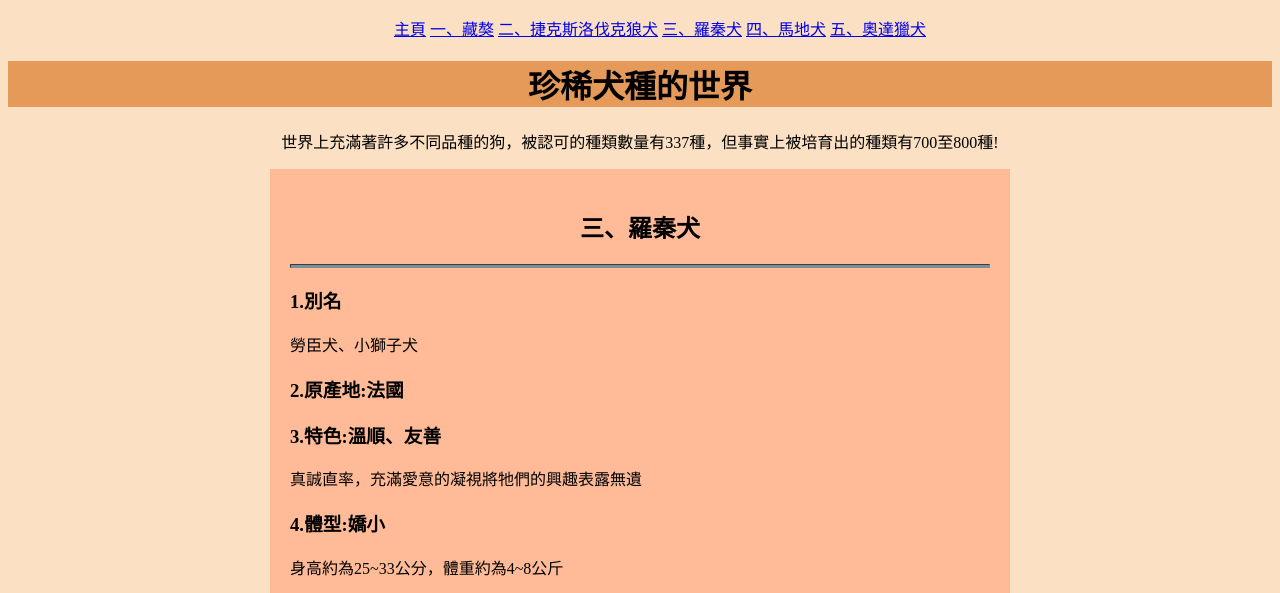
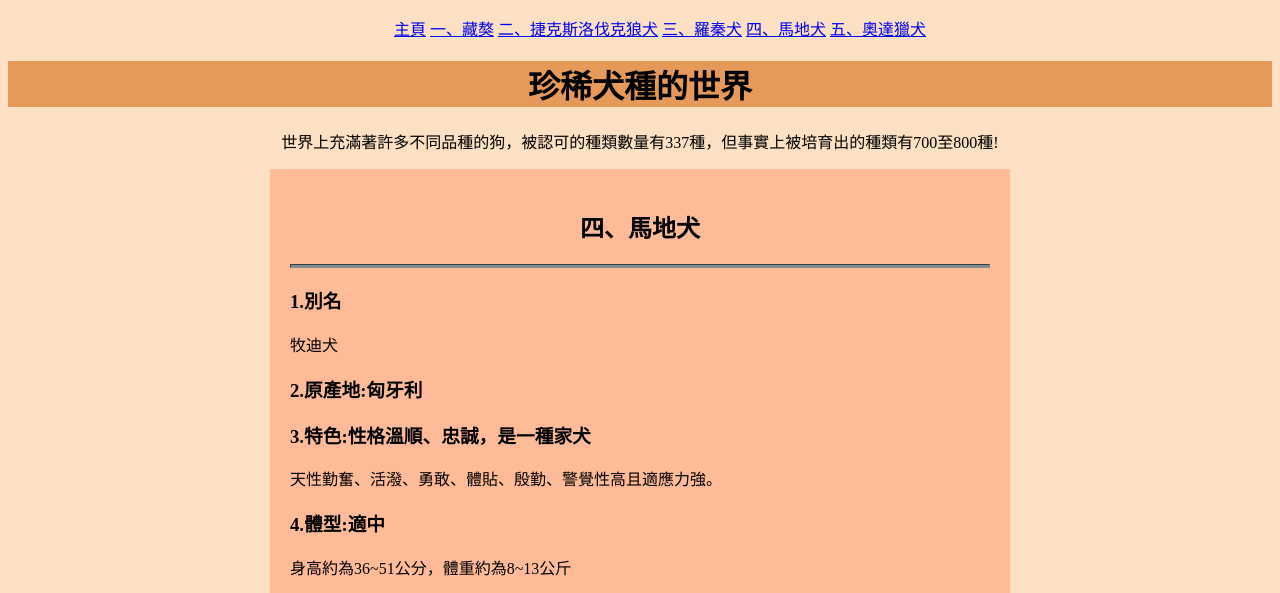
Before and after one commit to Jeffrey113/RareDogs3.github.io, a plain HTML site: page index.html in a window 1280 px wide. Shown: the top 593 px of the page. Drawn offline with nearby package versions, Linux system fonts and the light colour scheme; grey boxes are pictures that could not be loaded.

Commit message:
index.html

```diff
--- a/index.html
+++ b/index.html
@@ -13,7 +13,7 @@
         <li class="page-item"><a class="page-link" href="https://jeffrey113.github.io/RareDogs1.github.io">一、藏獒</a></li>
         <li class="page-item"><a class="page-link" href="https://jeffrey113.github.io/RareDogs.github.io">二、捷克斯洛伐克狼犬</a></li>
         <li class="page-item"><a class="page-link" href="https://jeffrey113.github.io/RareDogs2.github.io">三、羅秦犬</a></li>
-        <li class="page-item"><a class="page-link" href="#">四、馬地犬</a></li>
+        <li class="page-item"><a class="page-link" href="https://jeffrey113.github.io/RareDogs3.github.io">四、馬地犬</a></li>
         <li class="page-item"><a class="page-link" href="#">五、奧達獵犬</a></li>
       </ul>
     </nav>
@@ -21,18 +21,18 @@
     <h1>珍稀犬種的世界</h1>
     </div>
     <p class="intro">世界上充滿著許多不同品種的狗，被認可的種類數量有337種，但事實上被培育出的種類有700至800種!</p>
-    <div class="introduce">
-      <h2>三、羅秦犬</h2>
+   <div class="introduce">
+      <h2>四、馬地犬</h2>
       <hr>
       <section>
         <h3>1.別名</h3>
-        <p>勞臣犬、小獅子犬</p>
-        <h3>2.原產地:法國</h3>
-        <h3>3.特色:溫順、友善</h3>
-        <p>真誠直率，充滿愛意的凝視將牠們的興趣表露無遺</p>
-        <h3>4.體型:嬌小</h3>
-        <p>身高約為25~33公分，體重約為4~8公斤</p>
-        <img src="https://petpetgroup.com.hk/wp-content/uploads/2018/05/lowchen-2.jpg" width="700" >
+        <p>牧迪犬</p>
+        <h3>2.原產地:匈牙利</h3>
+        <h3>3.特色:性格溫順、忠誠，是一種家犬</h3>
+        <p>天性勤奮、活潑、勇敢、體貼、殷勤、警覺性高且適應力強。</p>
+        <h3>4.體型:適中</h3>
+        <p>身高約為36~51公分，體重約為8~13公斤</p>
+        <img src="https://cdn.royalcanin-weshare-online.io/YyIdHmsBaxEApS7LSR0W/v3/bd249h-hub-mudi-adult-black-and-white?w=960&fm=jpg&auto=compress" width="700" >
       </section>
     </div>
     <p class="space"></p>
```
